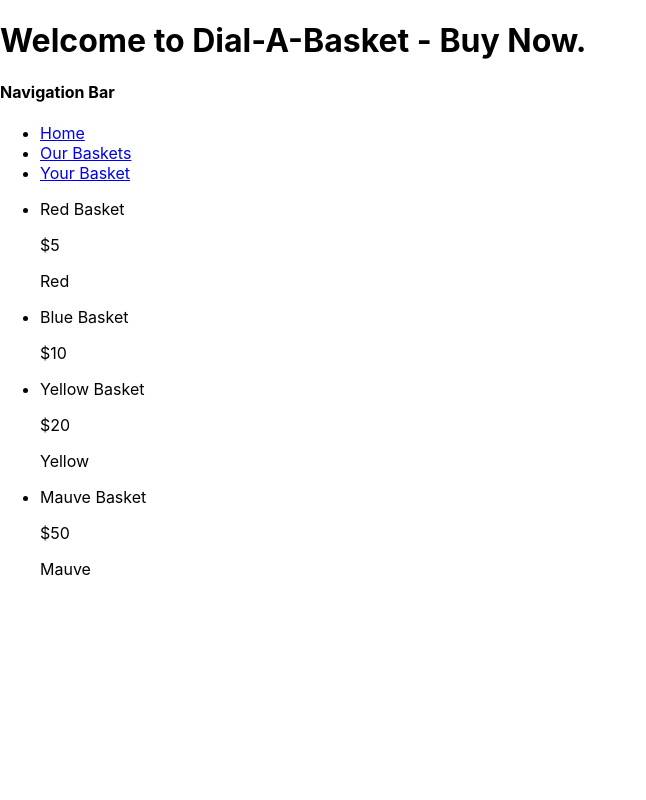
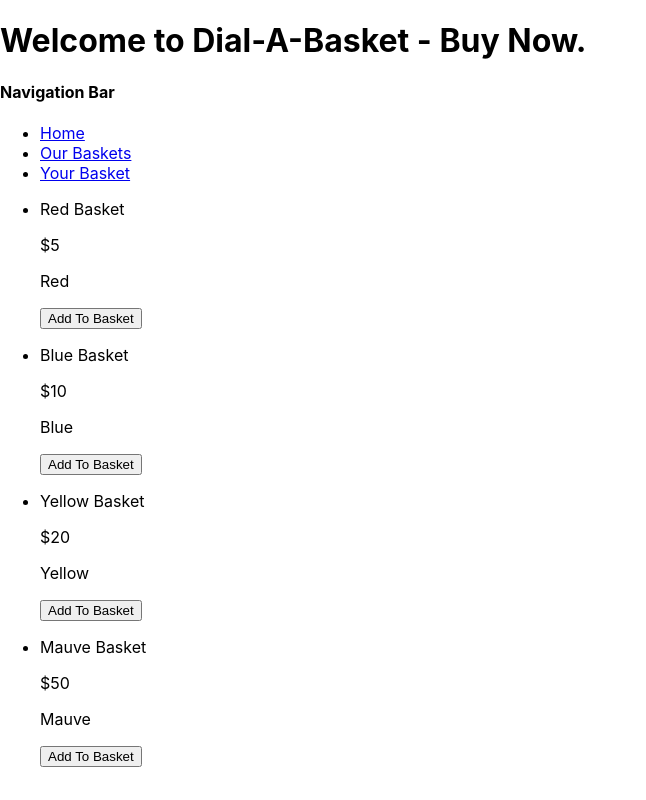
Before and after one commit to ASGili/Basket-A-Basket, a React (Create React App) app: page /products in a window 1280 px wide. Shown: the whole page, without its empty margins (0-646 px from the left). Built offline with nearby package versions, Linux system fonts and the light colour scheme.

Commit message:
can add to basket

```diff
--- a/src/App.js
+++ b/src/App.js
@@ -19,22 +19,26 @@ function App() {
     setProductList(list)
   }
 
+  const handleAddToBasket = (event) => {
+    const chosenItem = productList.find((item)=> event.target.value == item.id)
+    const newBasket = [... basket, chosenItem]
+    setBasket(newBasket)
+  }
   return (
-    <body>
+    <div>
     <h1>Welcome to Dial-A-Basket - Buy Now.</h1>
     <Router>
     <NavBar/>
       <Routes>
         <Route path="/*" element={<ErrorPage/>} />
         <Route path="/" element={<HomePage />} />
-        <Route path="/products" element={<ProductList productList={productList} />} />
+        <Route path="/products" element={<ProductList handleAddToBasket={handleAddToBasket} productList={productList} />} />
         <Route path="/basket" element={<Basket basket={basket} />} />
       </Routes>
     </Router>
-
-    </body>
+    </div>
   );
-}
+};
 
 
 const list = [
@@ -47,7 +51,7 @@ const list = [
   {
     title: "Blue Basket",
     price: 10,
-    desc: "",
+    desc: "Blue",
     id: 2
   },
   {
--- a/src/components/ListItem.js
+++ b/src/components/ListItem.js
@@ -1,10 +1,11 @@
-const ListItem = ({item}) => {
+const ListItem = ({item, handleAddToBasket}) => {
 
     return(
         <li>
         <p>{item.title}</p>
         <p>${item.price}</p>
         <p>{item.desc}</p>
+        <button value={item.id} onClick={handleAddToBasket}>Add To Basket</button>
         </li>
     )
 }
--- a/src/components/NavBar.js
+++ b/src/components/NavBar.js
@@ -7,9 +7,9 @@ const NavBar = () => {
         <header>
             <h4>Navigation Bar</h4>
             <ul>
-                <li><Link to="/">Home</Link></li>
-                <li><Link to="/products">Our Baskets</Link></li>
-                <li><Link to="/basket">Your Basket</Link></li>
+                <li key="home"><Link to="/">Home</Link></li>
+                <li key="products"><Link to="/products">Our Baskets</Link></li>
+                <li key="basket"><Link to="/basket">Your Basket</Link></li>
             </ul>
         </header>
     )
--- a/src/containers/ProductList.js
+++ b/src/containers/ProductList.js
@@ -2,9 +2,9 @@ import styled from "styled-components"
 import ListItem from "../components/ListItem"
 
 
-const ProductList = ({productList}) => {
+const ProductList = ({productList, handleAddToBasket}) => {
 
-    const listOfProducts = productList.map((item)=><ListItem item={item}>{item.title}</ListItem>)
+    const listOfProducts = productList.map((item)=><ListItem key={item.id} handleAddToBasket={handleAddToBasket} item={item}>{item.title}</ListItem>)
 
     return(
         <ul>
```
